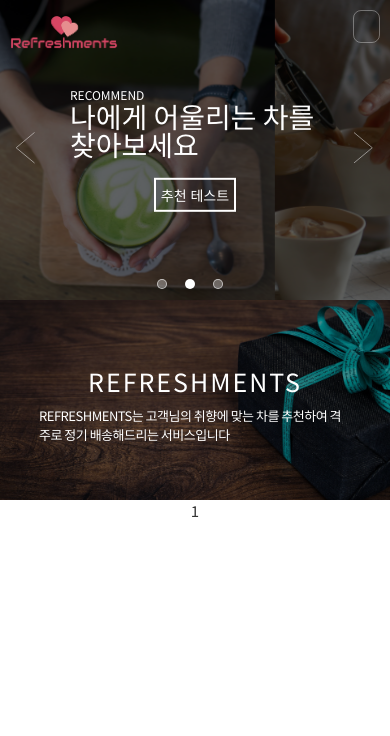
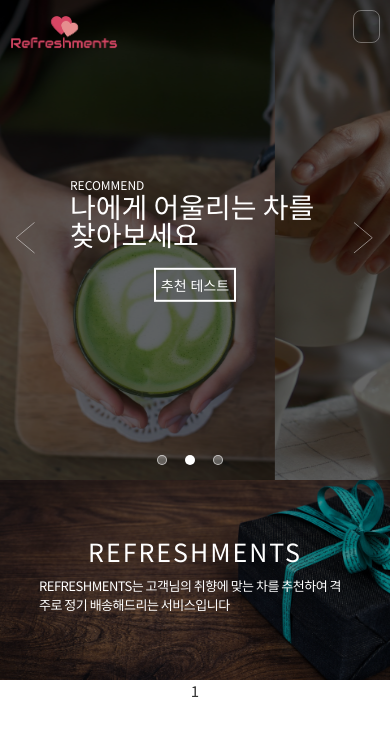
Before and after one commit to jo-narae/fretea, a Vue app: page /#/ in a window 390 px wide. Shown: the top 736 px of the page. Built offline with nearby package versions, Linux system fonts and the light colour scheme; some icons are missing.

Commit message:
메인 이미지 상대적 높이 사용

```diff
--- a/static/css/common.css
+++ b/static/css/common.css
@@ -47,7 +47,7 @@ body {
 }
 
 .main-content {
-    position: relative;
+    position: absolute;
     margin-top: 0px;
     transform: translateY(0%);
 }
@@ -58,7 +58,7 @@ body {
     }
 
     .main-content {
-        position: relative;
+        position: absolute;
         margin-top: 0px;
         transform: translateY(0%);
     }
--- a/static/css/main.css
+++ b/static/css/main.css
@@ -26,7 +26,7 @@
     color: #ffffff;
     font-weight: 400;
     vertical-align: middle;
-    top: 50%;
+    top: 45%;
     left: 50%;
     width: 80%;
     transform: translate(-50%, -50%);
--- a/static/css/slider.css
+++ b/static/css/slider.css
@@ -88,7 +88,7 @@
 .main-image {
     visibility: visible;
     width: 100%;
-    height: 900px;
+    height: 60rem;
     opacity: 0.4;
     background-size: cover;
     background-position: 50% 50%;
@@ -163,7 +163,7 @@
 
 @media (max-width: 486px) {
     .main-image {
-        height: 300px;
+        height: 30rem;
     }
 
     .arrow svg {
```
